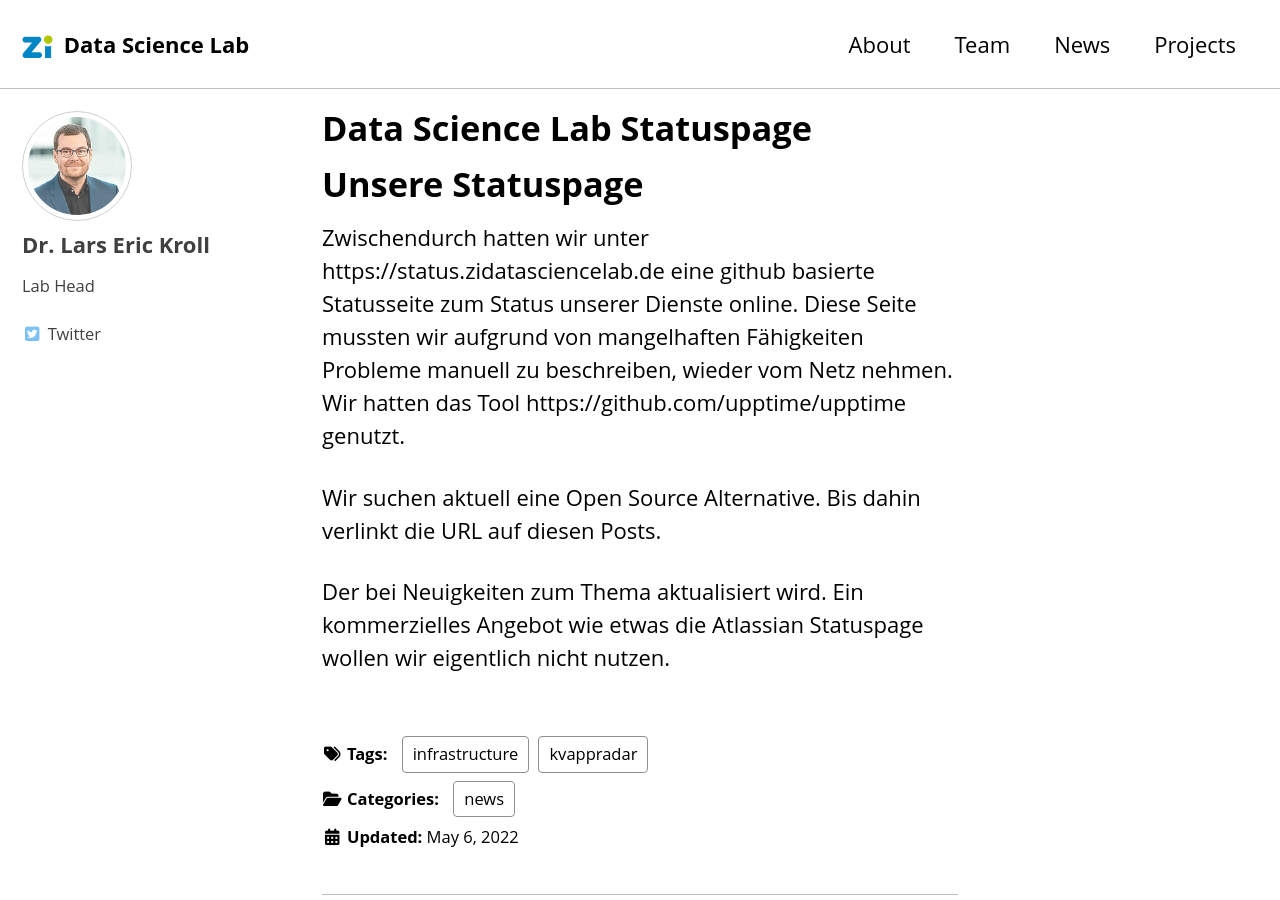
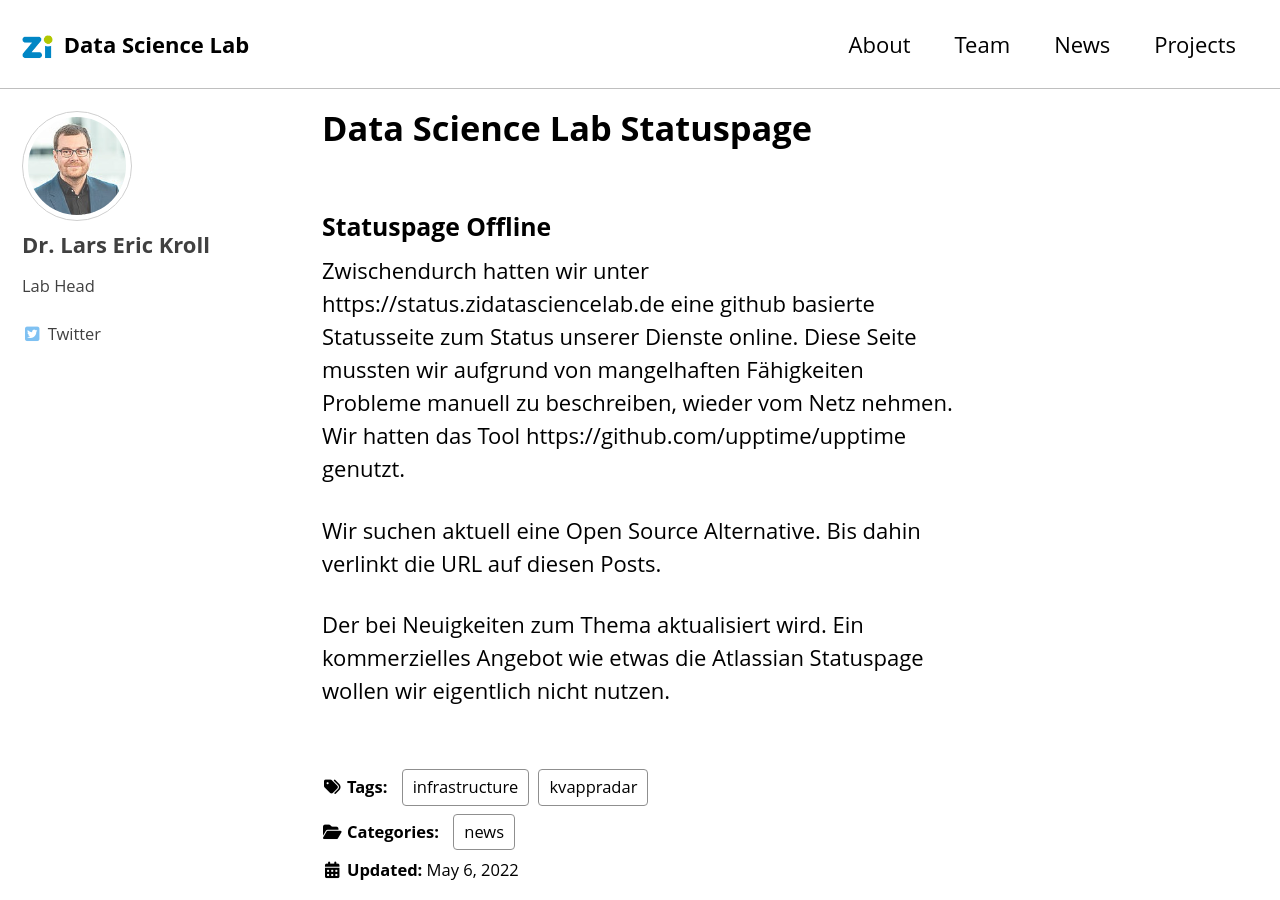
Before and after one commit to zidatalab/zidatalab.github.io, a Jekyll site: the page built from _posts/2022-05-06-statuspage.md, in a window 1280 px wide and 900 px high. Built offline with Jekyll 4.4.1, drawn with Linux system fonts in a browser that asks for light colours; cached includes are drawn as plain includes; nearby versions of some CDN libraries.

Commit message:
Update 2022-05-06-statuspage.md

```diff
--- a/_posts/2022-05-06-statuspage.md
+++ b/_posts/2022-05-06-statuspage.md
@@ -15,7 +15,7 @@ related: false
 
 ---
 
-# Unsere Statuspage
+### Statuspage Offline
 
 Zwischendurch hatten wir unter https://status.zidatasciencelab.de eine github basierte Statusseite zum Status unserer
 Dienste online. Diese Seite mussten wir aufgrund von mangelhaften Fähigkeiten Probleme manuell zu beschreiben, wieder vom Netz nehmen. Wir hatten das Tool https://github.com/upptime/upptime genutzt.
```
